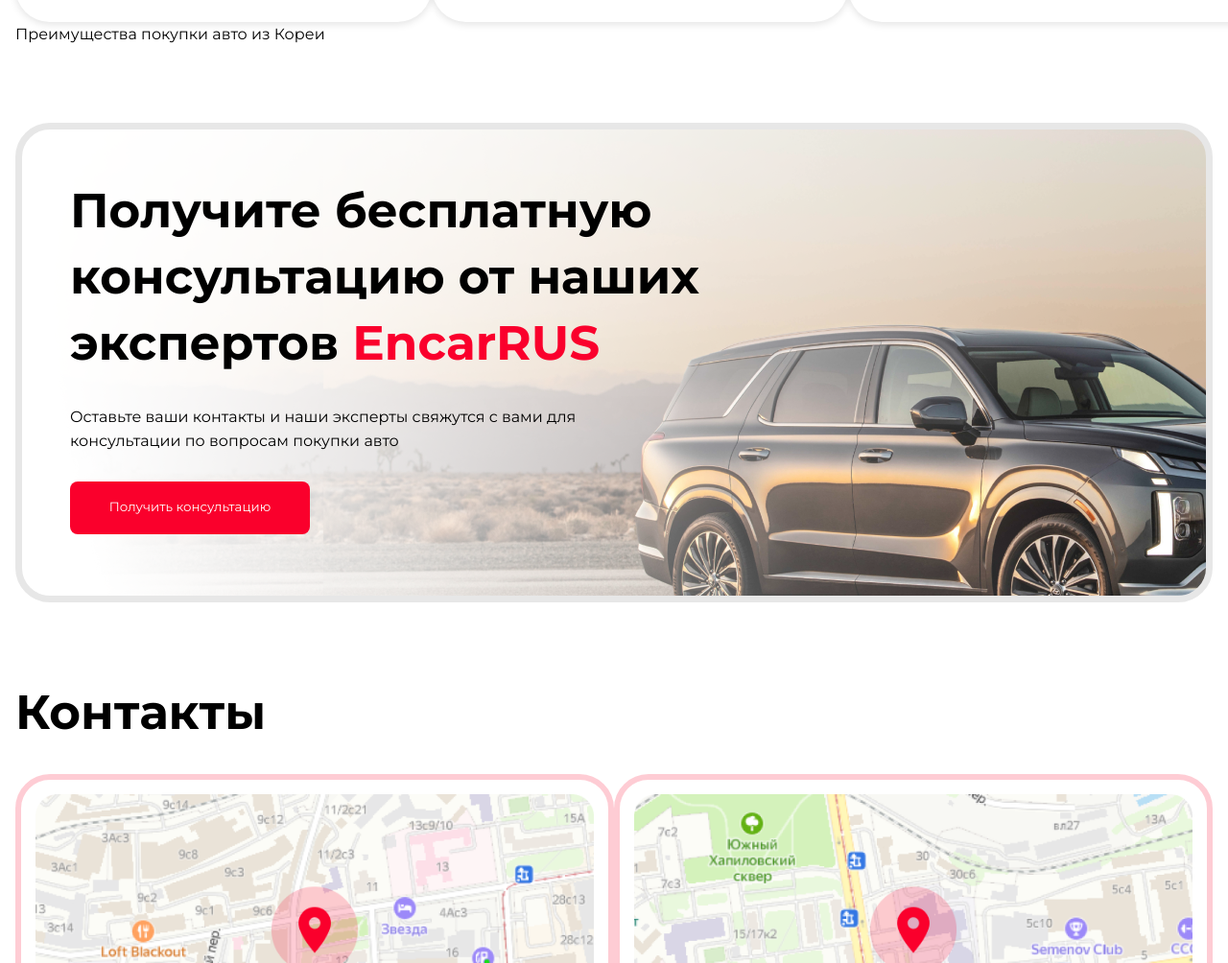
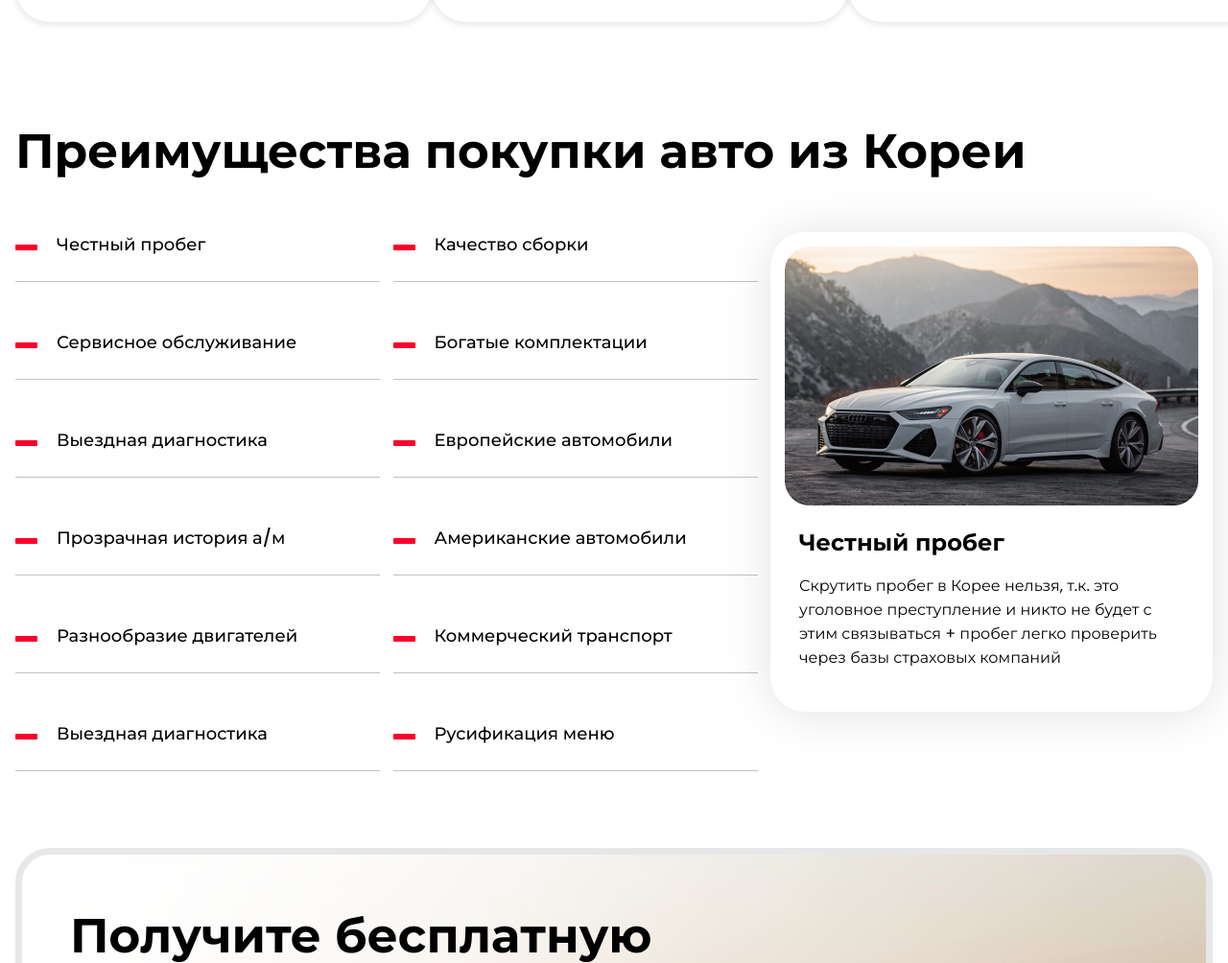
Before and after one commit to abbbabb736-star/encar_website, a plain HTML site: page index.html in a window 1280 px wide. Shown: the part 3701-4705 px from the top of the page at 96% size. Drawn offline with Linux system fonts and the light colour scheme; a web font is replaced by a local one.

Commit message:
fix bugs

```diff
--- a/assets/style/_main.scss
+++ b/assets/style/_main.scss
@@ -368,10 +368,10 @@ header {
     transition: 0.15s ease;
   }
 
-    &__card:hover{
-      transform: translateY(-4px);
-      filter: drop-shadow(0 0 10px #fa002c33);
-    }
+  &__card:hover {
+    transform: translateY(-4px);
+    filter: drop-shadow(0 0 10px #fa002c33);
+  }
 
   &__name {
     margin-top: 20px;
@@ -433,6 +433,74 @@ header {
   }
 }
 
+.benefits {
+  margin-top: 50px;
+  display: flex;
+  justify-content: space-between;
+  margin-bottom: 80px;
+
+  &__title {
+    display: flex;
+    padding-bottom: 25px;
+    border-bottom: 1px solid #c2c2c2;
+    align-items: center;
+    gap: 20px;
+    width: 380px;
+
+    font-family: Montserrat;
+    font-weight: 500;
+    font-size: 18px;
+    line-height: 26px;
+    letter-spacing: 0%;
+    color: #000000;
+    transition: 0.18s ease;
+  }
+
+  &__title:hover {
+    color: red;
+    transform: translateY(-5px);
+  }
+  &__title p {
+    transition: 0.12s ease;
+  }
+
+  &__card {
+    box-shadow: 0px 2px 50px 0px #0000001f;
+    padding: 15px;
+    border-radius: 36px;
+    height: 500px;
+    transition: 0.12s ease;
+  }
+
+  &__card:hover {
+    transform: translateY(-5px);
+  }
+
+  &__card p {
+    padding-left: 15px;
+  }
+  &__card-title {
+    font-family: Montserrat;
+
+    font-weight: 700;
+    font-size: 24px;
+    line-height: 34px;
+    letter-spacing: 0%;
+    color: #000000;
+    margin-top: 15px;
+    margin-bottom: 15px;
+  }
+}
+
+.benefit p {
+  font-family: Montserrat;
+  font-weight: 700;
+  font-size: 50px;
+  line-height: 69px;
+  letter-spacing: 0%;
+  margin-top: 100px;
+}
+
 .footer {
   margin-top: 100px;
   background: #eeeeee;
--- a/index.html
+++ b/index.html
@@ -440,29 +440,125 @@
         </div>
       </section>
 
-
       <section>
         <div class="container">
-
-          <h7>
-            Преимущества покупки авто из Кореи
-
-          </h7>
+          <div class="benefit">
+            <p>Преимущества покупки авто из Кореи</p>
+          </div>
           <div class="benefits">
-
             <div class="benefits__titles">
-
               <div class="benefits__title">
-
+                <div class="benefits__title-img">
+                  <img src="assets/icons/Rectangle 684.svg" alt="" />
                 </div>
-
+                <p>Честный пробег</p>
+              </div>
+              <br />
+              <br>
+              <div class="benefits__title">
+                <div class="benefits__title-img">
+                  <img src="assets/icons/Rectangle 684.svg" alt="" />
+                </div>
+                <p>Сервисное обслуживание</p>
+              </div>
+              <br />
+              <br>
+              <div class="benefits__title">
+                <div class="benefits__title-img">
+                  <img src="assets/icons/Rectangle 684.svg" alt="" />
+                </div>
+                <p>Выездная диагностика</p>
+              </div>
+              <br />
+              <br>
+              <div class="benefits__title">
+                <div class="benefits__title-img">
+                  <img src="assets/icons/Rectangle 684.svg" alt="" />
+                </div>
+                <p>Прозрачная история а/м</p>
+              </div>
+              <br />
+              <br>
+              <div class="benefits__title">
+                <div class="benefits__title-img">
+                  <img src="assets/icons/Rectangle 684.svg" alt="" />
+                </div>
+                <p>Разнообразие двигателей </p>
+              </div>
+              <br />
+              <br>
+              <div class="benefits__title">
+                <div class="benefits__title-img">
+                  <img src="assets/icons/Rectangle 684.svg" alt="" />
+                </div>
+                <p>Выездная диагностика</p>
+              </div>
+            </div>
+            <div class="benefits__titles">
+              <div class="benefits__title">
+                <div class="benefits__title-img">
+                  <img src="assets/icons/Rectangle 684.svg" alt="" />
+                </div>
+                <p>Качество сборки</p>
+              </div>
+              <br />
+              <br>
+              <div class="benefits__title">
+                <div class="benefits__title-img">
+                  <img src="assets/icons/Rectangle 684.svg" alt="" />
+                </div>
+                <p>Богатые комплектации</p>
+              </div>
+              <br />
+              <br>
+              <div class="benefits__title">
+                <div class="benefits__title-img">
+                  <img src="assets/icons/Rectangle 684.svg" alt="" />
+                </div>
+                <p>Европейские автомобили</p>
+              </div>
+              <br />
+              <br>
+              <div class="benefits__title">
+                <div class="benefits__title-img">
+                  <img src="assets/icons/Rectangle 684.svg" alt="" />
+                </div>
+                <p>Американские автомобили </p>
+              </div>
+              <br />
+              <br>
+              <div class="benefits__title">
+                <div class="benefits__title-img">
+                  <img src="assets/icons/Rectangle 684.svg" alt="" />
+                </div>
+                <p>Коммерческий транспорт </p>
+              </div>
+              <br />
+              <br>
+              <div class="benefits__title">
+                <div class="benefits__title-img">
+                  <img src="assets/icons/Rectangle 684.svg" alt="" />
+                </div>
+                <p>Русификация меню</p>
               </div>
             </div>
 
+            <div class="benefits__card">
+              <div class="benefit__card-img">
+                <img src="assets/images/kia.png" alt="" />
+              </div>
 
+              <p class="benefits__card-title">Честный пробег</p>
+              <p>
+                Скрутить пробег в Корее нельзя, т.к. это <br />уголовное
+                преступление и никто не будет с <br />этим связываться + пробег
+                легко проверить <br />
+                через базы страховых компаний
+              </p>
+            </div>
+          </div>
         </div>
       </section>
-
 
       <section>
         <div class="container">
@@ -520,8 +616,6 @@
           </div>
         </div>
       </section>
-
-
     </main>
 
     <footer>
```
Also changed, not shown: dist/css/index.min.css, 1 other file. Lines whose indentation alone changed are shown as unchanged.
